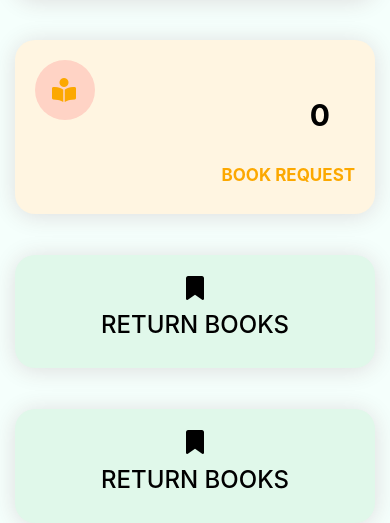
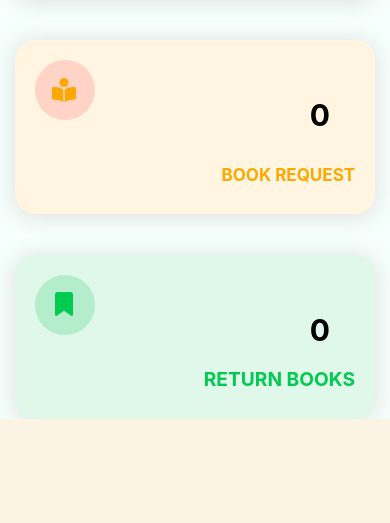
Before and after one commit to razibdash/Gnosis, a PHP site: page /adminDashboard.php?adDashboard=1 in a window 390 px wide. Shown: the part 1320-1843 px from the top of the page. After the commit the page ends 1739 px from the top, so only its background shows below. Run offline with PHP 8.4, Linux system fonts and the light colour scheme; data comes from the database, SQL or seed files in the repository; data that the repository does not hold is empty.

Commit message:
some change

```diff
--- a/adminDashboard.php
+++ b/adminDashboard.php
@@ -19,18 +19,16 @@
     ?>
    <section >
      <div class="container-fluid">
-
        <div class="admin-section">
             <div class="row " >
-                <div class="col-md-2 col-xxl-2 col-lg-2  p-0">
+                <div class="col-md-2  col-lg-2  p-0">
                         <?php
                           require_once("side_bar.php");
                           ?>
                   </div>
-                <div class="col-md-10 col-xxl-10 col-lg-10 ">
+                  <div class="col-md-10  col-lg-10 ">
                  <div class="row">
-
-                      <div class="col-md-4 col-xxl-4 col-lg-4 ">
+                      <div class="col-md-4  col-lg-4 ">
                         <div class="card-body book-count">
                        <h4 class="icon"> <i class="fa-solid fa-book icon-dada"></i></h4>
                          <div class="card-text">
@@ -43,7 +41,7 @@
                          </div>
                         </div>
                       </div>
-                      <div class="col-md-4 col-xxl-4 col-lg-4">
+                      <div class="col-md-4 col-lg-4">
                         <div class="card-body student-count">
                        <h4 class="icon"> <i class="fa-solid fa-graduation-cap icon-dada"></i></h4>
                           <div class="card-text">
@@ -56,7 +54,7 @@
                          </div>
                         </div>
                       </div>
-                      <div class="col-md-4 col-xxl-4 col-lg-4">
+                      <div class="col-md-4  col-lg-4">
                         <div class="card-body issue-book-count">
                           <h4 class="icon"><i class="fa-solid fa-triangle-exclamation"></i></h4>
                          <div class="card-text">
@@ -83,33 +81,20 @@
                         </div>
                       </div>
                       <div class="col-md-4 col-xxl-4 col-lg-4">
-                        <div class="card-body student-count">
+                        <div class="card-body student-count ">
                           <h4 class="icon-5"><i class="fa-solid fa-bookmark"></i></h4>
-                          <h4 class="return-book">RETURN BOOKS</h4>
-                        </div>
-                      </div>
-                      <div class="col-md-4 col-xxl-4 col-lg-4">
-                        <div class="card-body student-count">
-                          <h4 class="icon-5"><i class="fa-solid fa-bookmark"></i></h4>
+                          <h4 class='count book_rrr'><?php
+                          $q="SELECT COUNT(*) FROM `return_books`";
+                          $cnt=mysqli_fetch_assoc(mysqli_query($connect,$q));
+                               echo $cnt['COUNT(*)'];
+                          ?></h4>
                           <h4 class="return-book">RETURN BOOKS</h4>
                         </div>
                       </div>
               </div>
-                      <div class="row">
-                      <div class="col-md-12 col-xxl-12 col-lg-12">
-                        <div class="graph">
-                          <img src="./image/gr" alt="">
         </div>
       </div>
-                    </div>
-
-                    </div>
-                </div>
-            </div>
-           </div>
-
    </section>
-    </div>
 
     <!-- Optional JavaScript -->
     <!-- jQuery first, then Popper.js, then Bootstrap JS -->
--- a/css/home.css
+++ b/css/home.css
@@ -2,8 +2,8 @@
     position: relative;
     width: 100%;
     background-color: white !important;
-    box-shadow: 0px -31px 87px #2e62dd70;
-    border-bottom: 1px solid #00cd93;
+    box-shadow: 0px -31px 87px #2e62dd70 !important;
+    border-bottom: 1px solid #00cd93 !important;
 }
 .header .logo{
     text-align: center;
--- a/css/style.css
+++ b/css/style.css
@@ -171,6 +171,21 @@ body {
     padding: 17px;
     background: #ffd3c5;
 }
+h4.icon-5 {
+  text-align: initial;
+  border-radius: 100%;
+  width: 60px;
+  height: 60px;
+  padding: 16px 20px;
+  color: #00ca50;
+  background: #b4edcc;
+}
+.student-count .return-book {
+  color: #00ca50;
+  text-align: right;
+  font-size: larger;
+  font-weight: bolder;
+}
 h4.book-request {
     font-size: 17px;
     color: #fca800;
--- a/php_core/std_return_book.php
+++ b/php_core/std_return_book.php
@@ -7,8 +7,8 @@
 
     $insert="INSERT INTO `return_books`(`student_n`, `book_n`)
      VALUES ('$b_name','$b_book')";
-     mysqli_query($connect,$insert);
-     if($insert)
+     $data=mysqli_query($connect,$insert);
+     if($data)
      {
        echo '<script>window.location.href="../student_return_book.php"</script>';
      }else
--- a/return-books.php
+++ b/return-books.php
@@ -48,13 +48,9 @@
                     <h2>RETURN BOOKS</h2>
                     <div class="container mt-3">
                     <?php
-<<<<<<< HEAD
+
     $connect=mysqli_connect('localhost','root','','library');
     $query="SELECT * FROM `return_books`";
-=======
-    $query="SELECT * FROM `student_login_info`";
->>>>>>> 23eeb2f24a4584ed3fe76fd1c29fe038b06f49cf
-
     $data_sharing=mysqli_query($connect,$query);
     ?>
     <table class="table table-hover">
--- a/studentDashboard.php
+++ b/studentDashboard.php
@@ -1,7 +1,7 @@
 <!doctype html>
 <html lang="en">
   <head>
-    <title>Admin pennel</title>
+    <title>student pennel</title>
     <!-- Required meta tags -->
     <meta charset="utf-8">
     <meta name="viewport" content="width=device-width, initial-scale=1, shrink-to-fit=no">
--- a/student_return_book.php
+++ b/student_return_book.php
@@ -28,7 +28,7 @@
          <div class="col-md-10 p-3">
                 <div class="new-book">
 
-                <form action="php_core\std_return_book.php?returnBook=true" method="post" enctype="multipart/form-data" >
+                <form action="php_core\std_return_book.php?returnBook=true" method="post" >
                     <div class="isuue">
                         <h4>RETURN BOOK</h4>
                     </div>
```
Lines whose indentation alone changed are shown as unchanged.
